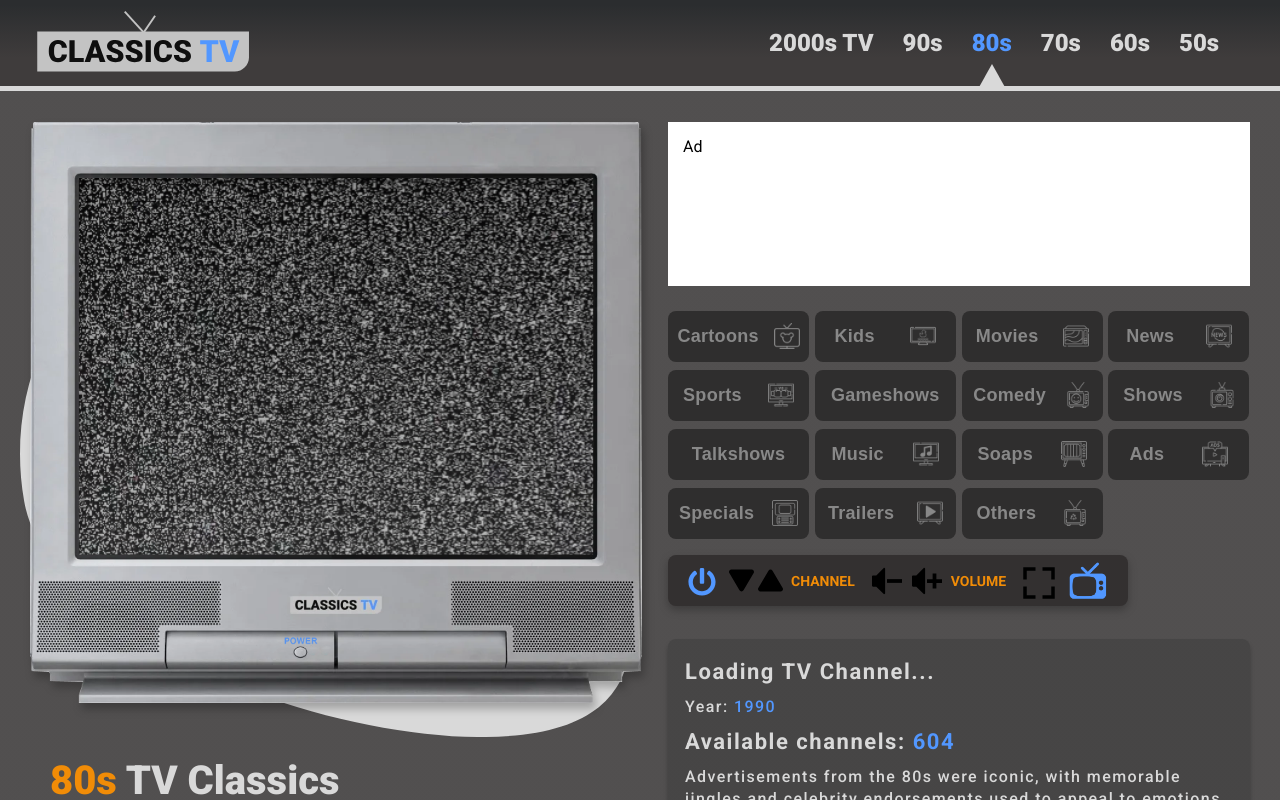
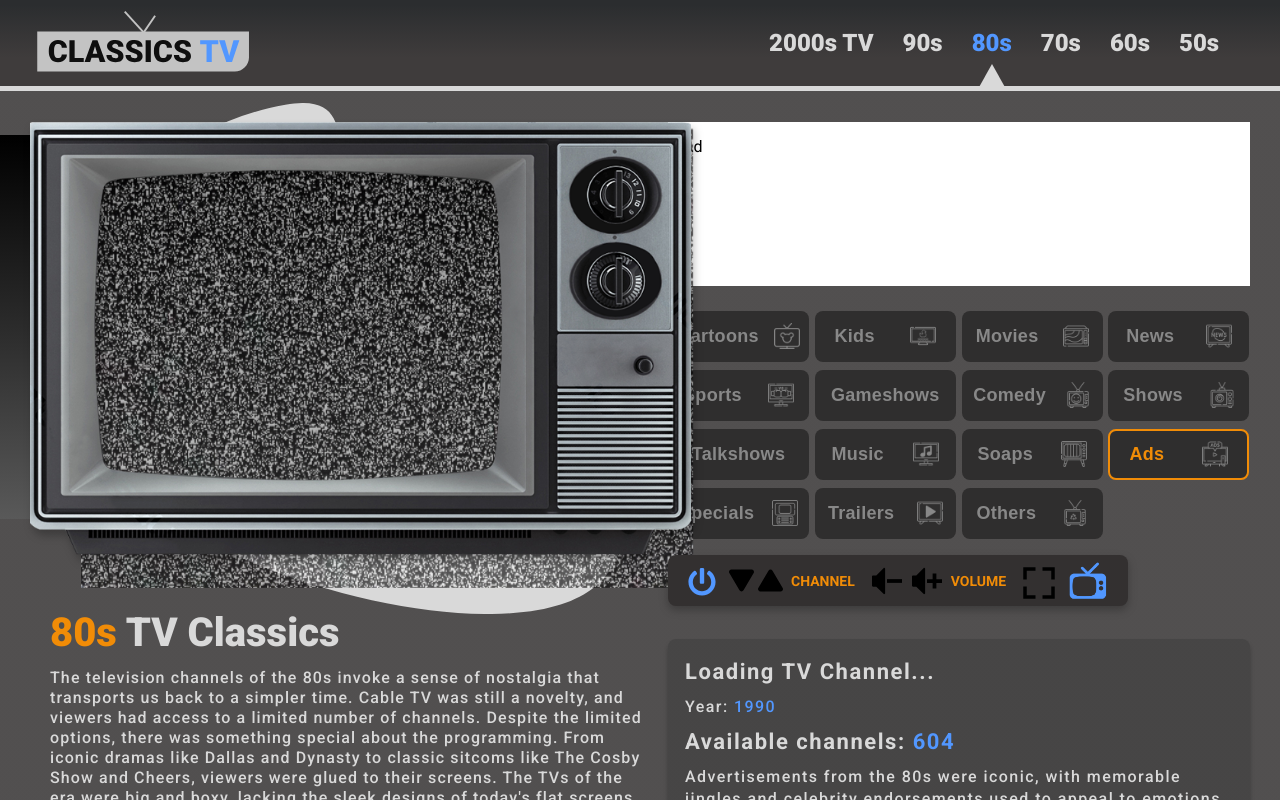
Before and after one commit to Classicstvs/the-app, a Next.js app: page /80s/ads/fkkWYCj1TRM in a window 1280 px wide. Shown: the top 800 px of the page. Built offline with nearby package versions, Linux system fonts and the light colour scheme; no server answers.

Commit message:
NEW: Add tv and fix active routes/btns

```diff
--- a/components/channels/ChannelBtn.jsx
+++ b/components/channels/ChannelBtn.jsx
@@ -11,22 +11,32 @@ export default function ChannelBtn({ channel }) {
 
   const isActive = router.pathname.startsWith(channel.url);
 
-  const [channelBtnColor , setChannelBtnColor] = useState()
+  const [channelBtnColor, setChannelBtnColor] = useState();
 
-useEffect(()=>{
-  if(router.pathname.startsWith('/') || router.pathname.startsWith('/90s')){
-    setChannelBtnColor('channelBtn')
+  const [activeBtn, setActiveBtn] = useState();
+
+  useEffect(() => {
+    if (router.pathname.startsWith("/") || router.pathname.startsWith("/90s")) {
+      setChannelBtnColor("channelBtn");
     }
-  if(router.pathname.startsWith('/80s')){
-    setChannelBtnColor('channelBtn80s')
+    if (router.pathname.startsWith("/80s")) {
+      setChannelBtnColor("channelBtn80s");
     }
-},[router.pathname])
+  }, [router.pathname]);
 
+  useEffect(() => {
+    if (router.pathname.startsWith("/") || router.pathname.startsWith("/90s")) {
+      setActiveBtn(btn90s);
+    }
+    if (router.pathname.startsWith("/80s")) {
+      setActiveBtn(btn80s);
+    }
+  }, [router.pathname]);
 
-  return (
-    <Link href={channel.url} scroll={false}>
+  const btn90s = (
     <button
-        className={`${styles[channelBtnColor]} ${isActive ? styles.active : ""}`}
+      className={`${styles["channelBtn"]}
+  ${isActive && styles["active"]}`}
     >
       <p>{channel.name}</p>
 
@@ -39,6 +49,29 @@ useEffect(()=>{
         />
       )}
     </button>
+  );
+
+  const btn80s = (
+    <button
+      className={`${styles["channelBtn80s"]}
+  ${isActive && styles["active80s"]}`}
+    >
+      <p>{channel.name}</p>
+
+      {channel.image && (
+        <Image
+          src={channel.image}
+          alt={channel.name}
+          width={channel.width}
+          height={channel.height}
+        />
+      )}
+    </button>
+  );
+
+  return (
+    <Link href={channel.url} scroll={false}>
+      {activeBtn}
     </Link>
   );
 }
--- a/components/channels/ChannelBtn.module.css
+++ b/components/channels/ChannelBtn.module.css
@@ -29,6 +29,11 @@
 .active {
     border: 2px solid #5297FF;
     color: #5297FF;
+}
+
+.active80s {
+    border: 2px solid #5297FF;
+    color: red;
 }
 
 .channelBtn80s {
@@ -74,7 +79,7 @@
         letter-spacing: 0.3px;
     }
 
-     .channelBtn80s {
+    .channelBtn80s {
         margin: 4px 0;
     }
 
@@ -94,7 +99,7 @@
         letter-spacing: 0.3px;
     }
 
-        .channelBtn80s {
+    .channelBtn80s {
         margin: 4px 0;
     }
 
--- a/components/tv/Tv.jsx
+++ b/components/tv/Tv.jsx
@@ -1,4 +1,4 @@
-import { useState } from "react";
+import { useEffect, useState } from "react";
 import { useRouter } from "next/router";
 
 import Image from "next/image";
@@ -8,6 +8,72 @@ import styles from "./Tv.module.css";
 export default function Tv({ skin }) {
   const router = useRouter();
   const [activeRoute, setActiveRoute] = useState("/");
+  const [tvImage, setTvImage] = useState();
+  const [blobs, setBlobs] = useState();
+  const [blackScreens, setBlackScreens] = useState();
+
+  const tvImage80s = (
+    <Image
+      useMap="#tv"
+      src="/images/tv80s.png"
+      alt="Tv90"
+      width={866}
+      height={568}
+      className={styles.tv80s}
+      style={{
+        maxWidth: "100%",
+        height: "auto",
+      }}
+      key={activeRoute}
+      draggable="false"
+      priority="high"
+    />
+  );
+
+  const tvImage90s = (
+    <Image
+      useMap="#tv"
+      src={!skin ? "/images/tv90.webp" : "/images/tv90black.webp"}
+      alt="Tv90"
+      width={700}
+      height={664}
+      className={styles.tv}
+      style={{
+        maxWidth: "100%",
+        height: "auto",
+      }}
+      key={activeRoute}
+      draggable="false"
+      priority="high"
+    />
+  );
+
+  useEffect(() => {
+    if (router.pathname.startsWith("/") || router.pathname.startsWith("/90s")) {
+      setTvImage(tvImage90s);
+    }
+    if (router.pathname.startsWith("/80s")) {
+      setTvImage(tvImage80s);
+    }
+  }, []);
+
+  useEffect(() => {
+    if (router.pathname.startsWith("/") || router.pathname.startsWith("/90s")) {
+      setBlobs("blob");
+    }
+    if (router.pathname.startsWith("/80s")) {
+      setBlobs("blob80s");
+    }
+  }, [router]);
+
+  useEffect(() => {
+    if (router.pathname.startsWith("/") || router.pathname.startsWith("/90s")) {
+      setBlackScreens("blackScreen");
+    }
+    if (router.pathname.startsWith("/80s")) {
+      setBlackScreens("blackScreen80s");
+    }
+  }, [router]);
 
   const powerOn = () => {
     router.push("/90s/cartoons");
@@ -20,28 +86,14 @@ export default function Tv({ skin }) {
 
   return (
     <div className={styles.tvContainer}>
-      <Image
-        useMap="#tv"
-        src={!skin ? "/images/tv90.webp" : "/images/tv90black.webp"}
-        alt="Tv90"
-        width={700}
-        height={664}
-        className={styles.tv}
-        style={{
-          maxWidth: "100%",
-          height: "auto",
-        }}
-        key={activeRoute}
-        draggable="false"
-        priority="high"
-      />
-      <div className={`${styles.blackScreen} ${styles.crtScanlines}`}></div>
+      {tvImage}
+      <div className={`${styles[blackScreens]} ${styles.crtScanlines}`}></div>
       <Image
         src="/images/blob.svg"
         alt="Blob-Tv-Background"
         width={800}
         height={764}
-        className={styles.blob}
+        className={styles[blobs]}
         priority="low"
         style={{
           maxWidth: "100%",
@@ -55,11 +107,7 @@ export default function Tv({ skin }) {
         className={styles.mapArea}
         onClick={() => (router.pathname === "/" ? powerOn() : powerOff())}
       >
-        <area
-          shape="circle"
-          coords="124,58,8"
-          alt="TV Power ON/OFF Button"
-        />
+        <area shape="circle" coords="124,58,8" alt="TV Power ON/OFF Button" />
       </map>
     </div>
   );
--- a/components/tv/Tv.module.css
+++ b/components/tv/Tv.module.css
@@ -15,6 +15,7 @@
     z-index: 4;
     filter: drop-shadow(3px 6px 4px rgba(0, 0, 0, 0.25));
 }
+
 
 .crtScanlines {
     background-image: repeating-linear-gradient(to bottom, rgba(255, 255, 255, 0.1), rgba(255, 255, 255, 0.1) 1px, transparent 1px, transparent 2px);
@@ -293,3 +294,34 @@
         max-width: 100%;
     }
 }
+
+/* 80s TV ----------------------------------------------------------------*/
+
+.tv80s {
+    position: relative;
+    top: 0px;
+    z-index: 4;
+    filter: drop-shadow(3px 6px 4px rgba(0, 0, 0, 0.25));
+    max-width: 108% !important;
+}
+
+
+.blob80s {
+  position: absolute;
+    top: -19px;
+    right: 17px;
+    z-index: 0;
+    max-width: 91% !important;
+}
+
+.blackScreen80s{
+    z-index: 1;
+    max-width: 606px;
+    max-height: 498px;
+    width: 100%;
+    height: 86%;
+    background-image: linear-gradient(to bottom, #000000 0%, #2b2b2b 50%, #595959 100%);
+    position: absolute;
+    top: 13px;
+    right: 42px;
+}
--- a/pages/80s/ads/[videoId].jsx
+++ b/pages/80s/ads/[videoId].jsx
@@ -44,6 +44,7 @@ export default function Video({ title }) {
   // const [isFullScreen, setIsFullScreen] = useState(false);
   const [year, setYear] = useState(null);
   const [showNoise, setShowNoise] = useState(true);
+  const [noise, setNoise]= useState("")
   const [skin, setSkin] = useState(false);
 
   //Toggle skin
@@ -147,6 +148,16 @@ export default function Video({ title }) {
     }
   }, [showNoise]);
 
+
+  useEffect(()=>{
+    if(router.pathname.startsWith('/') || router.pathname.startsWith('/90s')){
+      setNoise("noise")
+    }
+    if(router.pathname.startsWith('/80s')){
+      setNoise("noise80s")
+    }
+  },[router])
+
   return (
     <main className={styles.main}>
       <NextSeo {...SEO} />
@@ -157,7 +168,7 @@ export default function Video({ title }) {
             alt="TV Noise"
             width={615}
             height={460}
-            className={`${styles.noise} ${
+            className={`${styles[noise]} ${
               showNoise ? styles.show : styles.hide
             }`}
             style={{
--- a/styles/allChannels.module.css
+++ b/styles/allChannels.module.css
@@ -21,7 +21,7 @@
     z-index: 0;
 }
 
-.leftSecton>img {
+.noise {
     color: transparent;
     position: absolute;
     top: 38px;
@@ -117,7 +117,7 @@
         background-attachment: fixed;
     }
 
-    .leftSecton>img {
+    .noise {
         top: 12px !important;
         left: 11px !important;
         max-width: 95% !important;
@@ -141,7 +141,7 @@
         top: -170px;
     }
 
-    .leftSecton>img {
+    .noise {
         top: 50px;
         left: 142px;
     }
@@ -160,7 +160,7 @@
 }
 
 @media only screen and (max-width: 825px) {
-    .leftSecton>img {
+    .noise {
         top: 50px !important;
         left: 88px !important;
     }
@@ -196,7 +196,7 @@
     .videoPlayer{
         left: 67px !important;
     }
-    .leftSecton>img {
+    .noise {
 
         left: 67px !important;
     }
@@ -220,7 +220,7 @@
         margin-right: 0px;
     }
 
-    .leftSecton>img {
+    .noise {
         max-width: 90% !important;
         color: transparent;
         position: absolute;
@@ -266,8 +266,19 @@
 }
 
 @media only screen and (max-width: 540px) {
-    .leftSecton>img {
+    .noise {
         top: 20px !important;
         left: 26px !important;
     }
 }
+
+
+/* TV 80s --------------------------------------------------------- */
+
+.noise80s {
+    color: transparent;
+    position: absolute;
+    top: 7px;
+    left: 51px;
+    z-index: 4;
+}
```
Also changed, not shown: styles/Home80s.module.css (+140 -29 lines), public/images/tv80s.png (added). Lines whose indentation alone changed are shown as unchanged.
